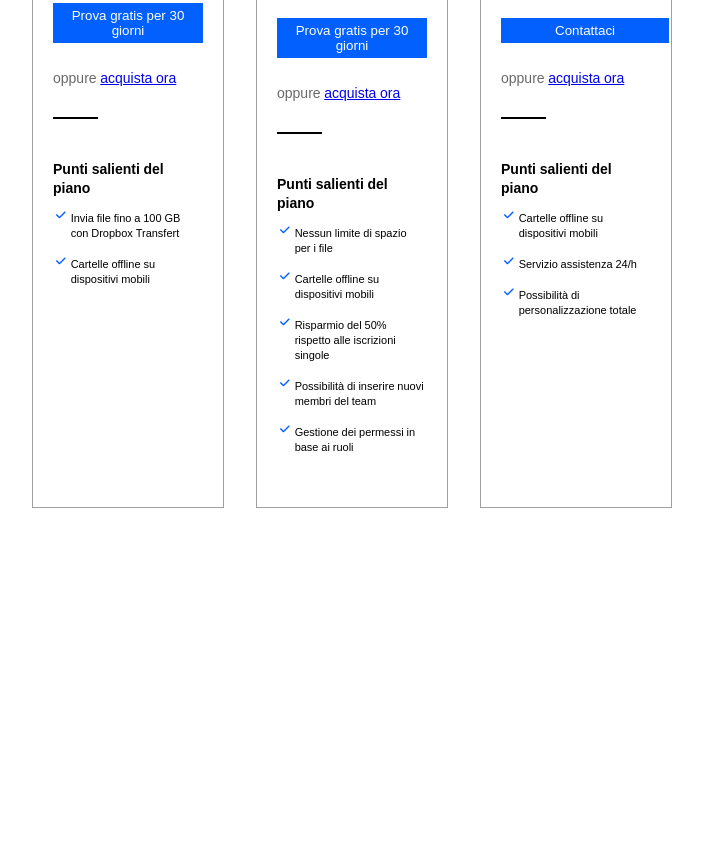
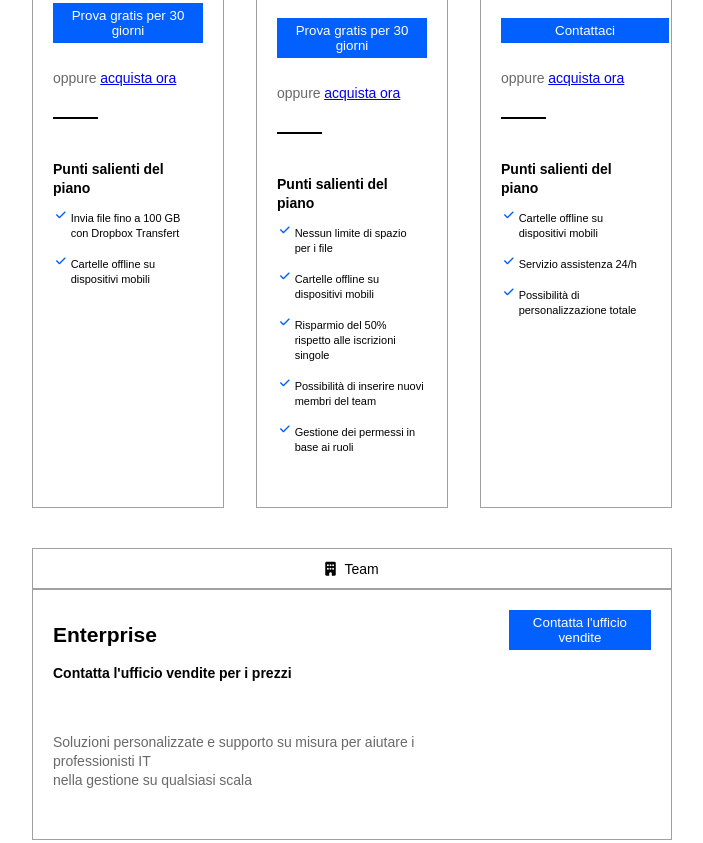
Before and after one commit to Alexbarile/htmlcss-dropbox, a plain HTML site: page index.html in a window 1280 px wide. Shown: the part 1201-2044 px from the top of the page, without its empty margins (288-991 px from the left). Before the commit the page ends 1809 px from the top, so only its background shows below. Drawn offline with Linux system fonts and the light colour scheme.

Commit message:
fine colonna centrale

```diff
--- a/css/style.css
+++ b/css/style.css
@@ -221,7 +221,7 @@ i{
 
 /* COLONNA GRANDE */
 
-/* .col-main{
+.col-main{
     width: 100%;
     margin-top: 40px;
     border: 1px solid rgb(160, 160, 160);
@@ -231,4 +231,18 @@ i{
     display: flex;
     justify-content: space-between;
     align-items: baseline;
-} */
+    border: 1px solid rgb(160, 160, 160);
+    border-top: 0;
+}
+
+.text-baseline{
+    padding: 20px;
+    font-size: 14px;
+    font-weight: 300;
+}
+
+.special-h3{
+    margin-top: 50px;
+}
+
+/* COL BIG COL SMALL */
--- a/index.html
+++ b/index.html
@@ -248,7 +248,7 @@
 
             <!-- COLONNA GRANDE -->
 
-            <!-- <div class="row">
+            <div class="row">
                 <div class="col-main">
                     <div class="title-col-header">
                         <i class="fa-solid fa-building"></i>
@@ -257,19 +257,21 @@
                 </div>
             </div>
             <div class="row-baseline">
-                <div class="col-50-main">
-                    <div class="text-col-header">
+                <div class="col-baseline">
+                    <div class="text-baseline">
                         <h2>Enterprise</h2>
                         <h4>Contatta l'ufficio vendite per i prezzi</h4>
+                        <h3 class="special-h3">Soluzioni personalizzate e supporto su misura per aiutare i professionisti IT <br> nella gestione su qualsiasi scala</h3>
                     </div>
                 </div>
-                <div class="col-50-main">
-                    <div class="text-col-header">
+                <div class="col-baseline">
+                    <div class="text-baseline">
                         <button class="button">Contatta l'ufficio vendite</button>
                     </div>
                 </div>
-            </div> -->
+            </div>
 
+            <!-- COL BIG COL SMALL -->
 
 
 
```
